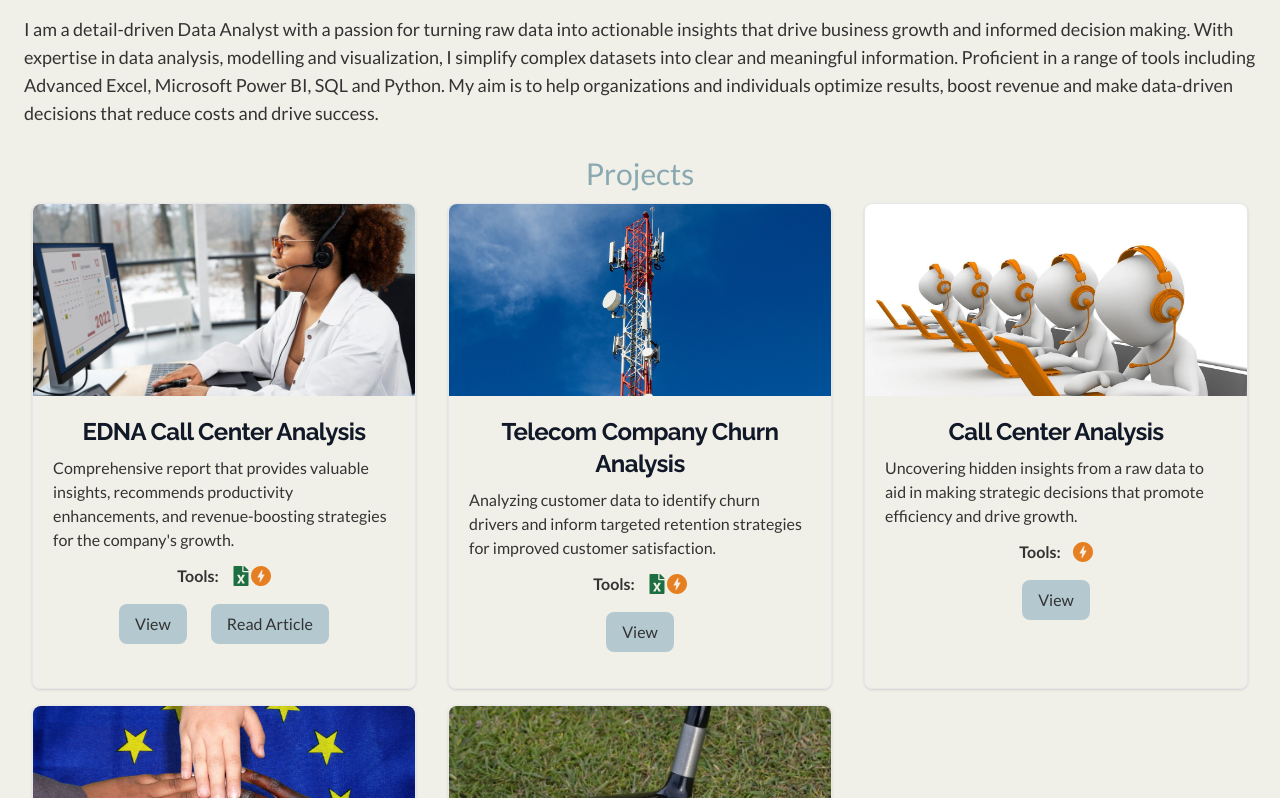
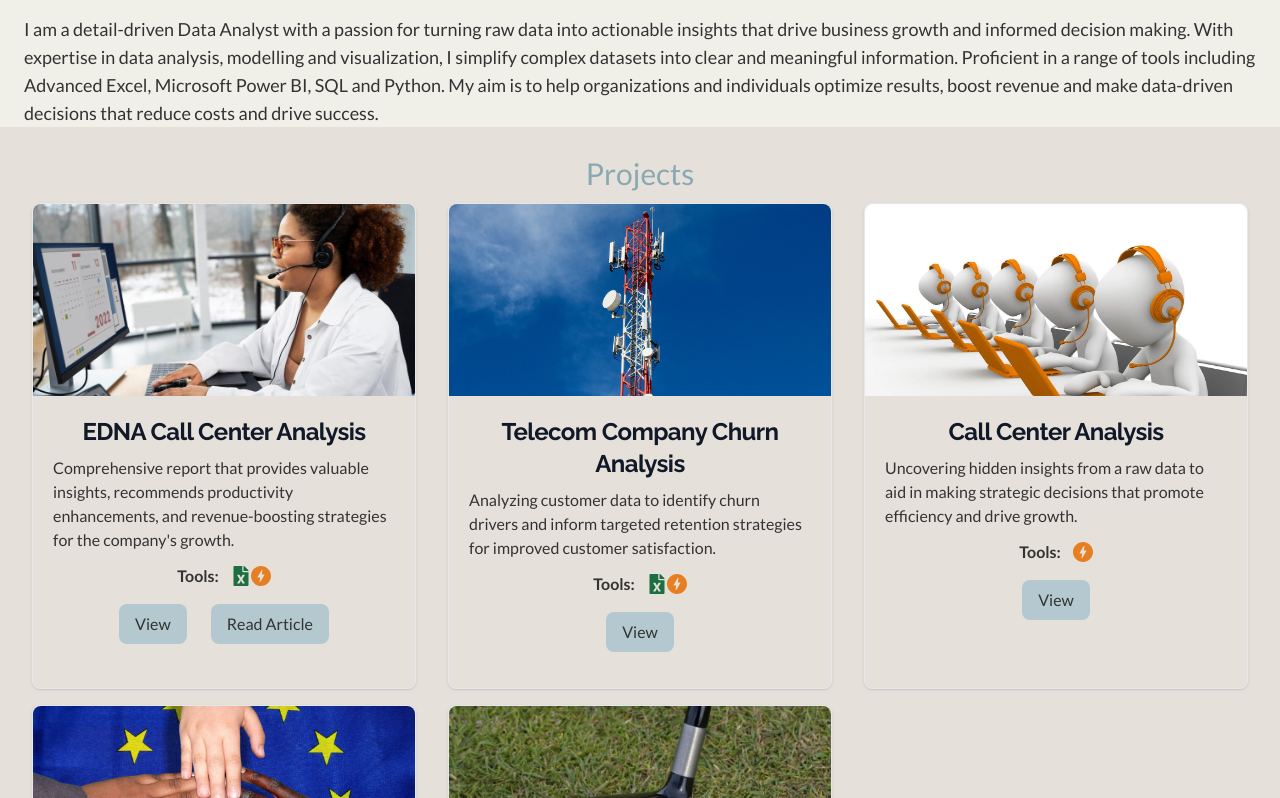
Before and after one commit to FaveInsights/myportfolio, a React (Vite) app: page / in a window 1280 px wide. Shown: the part 962-1760 px from the top of the page. Built offline with nearby package versions, Linux system fonts and the light colour scheme.

Commit message:
new adjustment

```diff
--- a/src/components/Header.jsx
+++ b/src/components/Header.jsx
@@ -1,6 +1,5 @@
 import React from 'react'
 import ThemeToggle from './ThemeToggle';
-import { RxHamburgerMenu } from "react-icons/rx"
 import MobileNav from './MobileNav'
 
 
@@ -10,7 +9,6 @@ const Header = () => {
       <nav className="flex align justify-between items-center">
         <div className="flex items-center space-x-4">
           <span className="lg:hidden block">
-            {/* <RxHamburgerMenu /> */}
             <MobileNav />
           </span>
           <h1 className="font-extrabold text-sm sm:text-2xl secondary text-[#2e4053] dark:text-[#89A8B2]">
--- a/src/components/MobileNav.jsx
+++ b/src/components/MobileNav.jsx
@@ -17,7 +17,7 @@ const MobileNav = () => {
   };
   return (
     <>
-      <div className="text-white">
+      <div className="dark:dark">
         <button className="font-extrabold" onClick={openMenu}>
           <RxHamburgerMenu size={28} />
         </button>
@@ -48,7 +48,7 @@ const MobileNav = () => {
               <a href="#dashboards">Dashboards</a>
             </li>
             <li onClick={closeMenu}>
-              <a href="/#">Contact Us</a>
+              <a href="/#">Contact</a>
             </li>
           </ul>
 
--- a/src/components/Projects.jsx
+++ b/src/components/Projects.jsx
@@ -12,7 +12,10 @@ const Projects = () => {
         )
     })
   return (
-    <section className="p-4 md:px-6 bg-[#F1F0E8] dark:dark dark:bg-inherit" id="projects">
+    <section
+      className="p-4 md:px-6 bg-[#E5E1DA] dark:dark dark:bg-inherit"
+      id="projects"
+    >
       <div>
         <h2 className="text-[#89A8B2] text-center my-3 text-xl md:text-3xl">
           Projects
```
